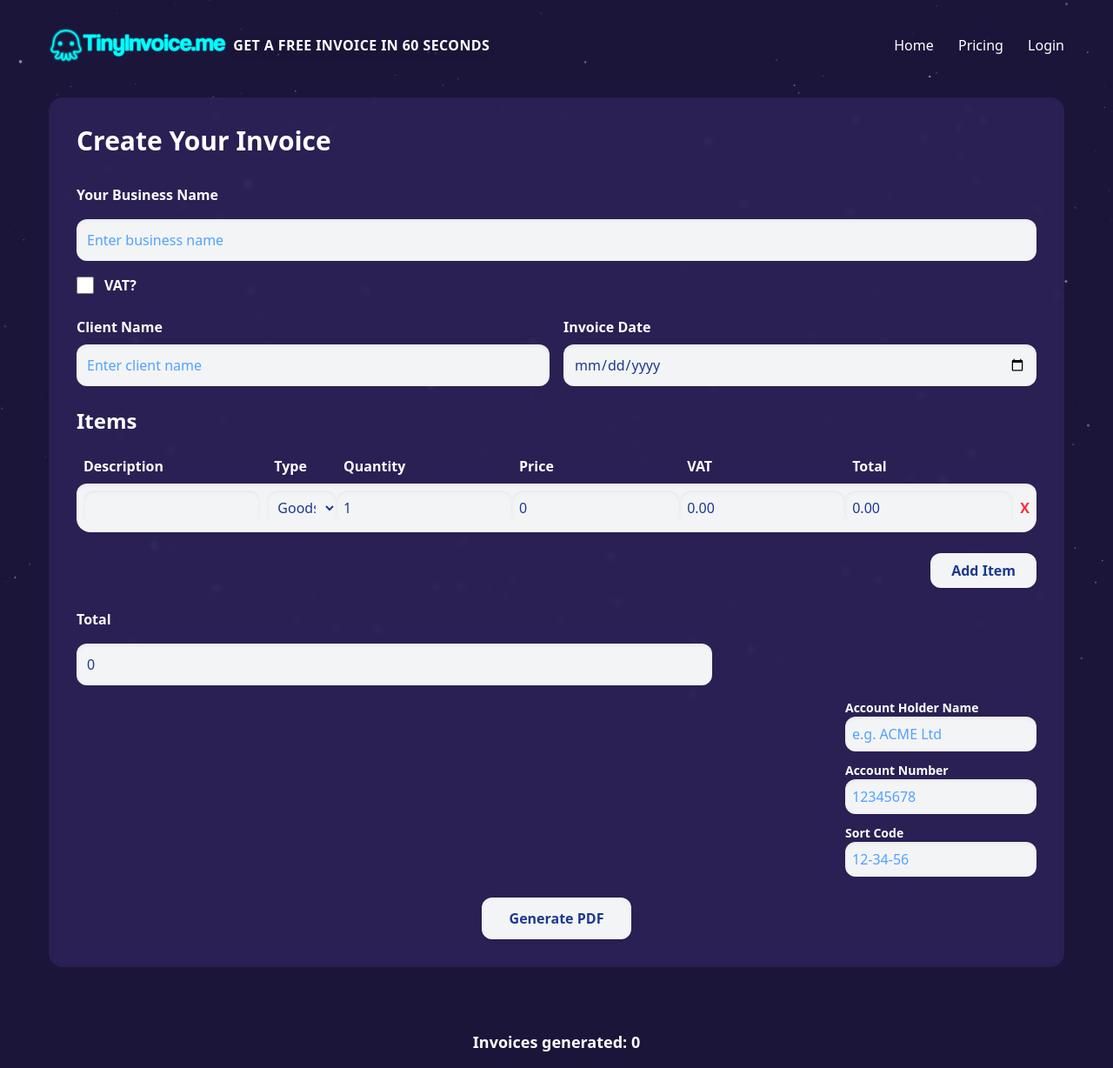
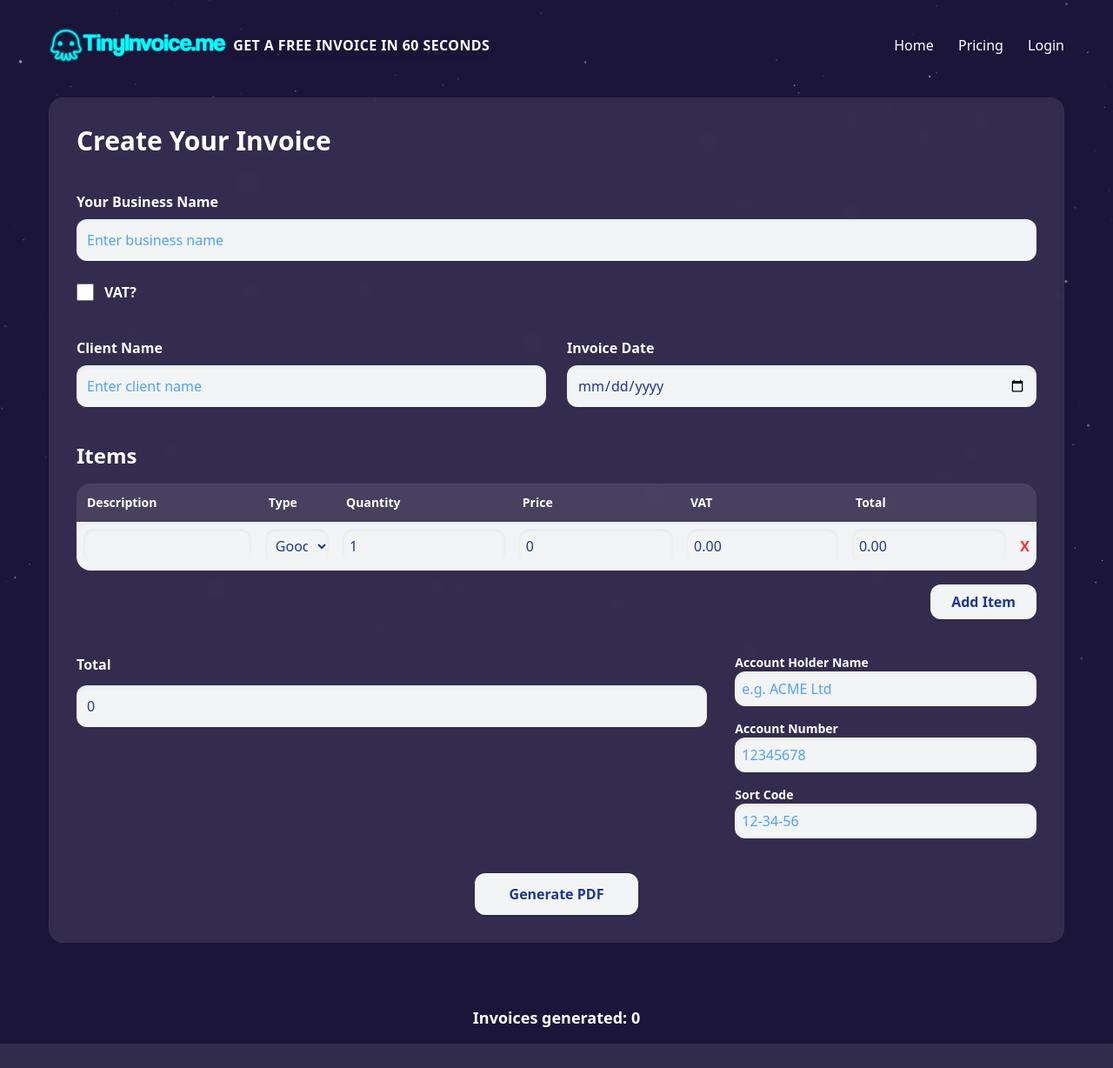
Before and after one commit to funktotheface/tinyinvoice, a Flask app: page / in a window 1280 px wide. Shown: the whole page at 87% size. After the commit the page ends 1200 px from the top, so only its background shows below. Run offline with Flask 3, Linux system fonts and the light colour scheme; style sheets or scripts are compiled from the project's sources; parts of the project's set-up code (start-up, migrations or seed data) failed here and were passed over.

Commit message:
overhaul form layout

```diff
--- a/static/css/output.css
+++ b/static/css/output.css
@@ -13,11 +13,15 @@
     --color-blue-300: oklch(80.9% 0.105 251.813);
     --color-blue-400: oklch(70.7% 0.165 254.624);
     --color-blue-500: oklch(62.3% 0.214 259.815);
+    --color-blue-600: oklch(54.6% 0.245 262.881);
+    --color-blue-700: oklch(48.8% 0.243 264.376);
     --color-blue-900: oklch(37.9% 0.146 265.522);
     --color-gray-100: oklch(96.7% 0.003 264.542);
     --color-gray-300: oklch(87.2% 0.01 258.338);
+    --color-gray-400: oklch(70.7% 0.022 261.325);
     --color-white: #fff;
     --spacing: 0.25rem;
+    --container-5xl: 64rem;
     --container-7xl: 80rem;
     --text-sm: 0.875rem;
     --text-sm--line-height: calc(1.25 / 0.875);
@@ -36,10 +40,13 @@
     --font-weight-bold: 700;
     --tracking-wide: 0.025em;
     --radius-md: 0.375rem;
+    --radius-lg: 0.5rem;
     --radius-xl: 0.75rem;
     --radius-2xl: 1rem;
     --drop-shadow-lg: 0 4px 4px rgb(0 0 0 / 0.15);
     --ease-out: cubic-bezier(0, 0, 0.2, 1);
+    --blur-sm: 8px;
+    --blur-md: 12px;
     --default-transition-duration: 150ms;
     --default-transition-timing-function: cubic-bezier(0.4, 0, 0.2, 1);
     --default-font-family: var(--font-sans);
@@ -225,29 +223,14 @@
   .row-start-2 {
     grid-row-start: 2;
   }
-  .container {
-    width: 100%;
-    @media (width >= 40rem) {
-      max-width: 40rem;
-    }
-    @media (width >= 48rem) {
-      max-width: 48rem;
-    }
-    @media (width >= 64rem) {
-      max-width: 64rem;
-    }
-    @media (width >= 80rem) {
-      max-width: 80rem;
-    }
-    @media (width >= 96rem) {
-      max-width: 96rem;
-    }
-  }
   .mx-auto {
     margin-inline: auto;
   }
   .mt-2 {
     margin-top: calc(var(--spacing) * 2);
+  }
+  .mt-4 {
+    margin-top: calc(var(--spacing) * 4);
   }
   .mt-8 {
     margin-top: calc(var(--spacing) * 8);
@@ -255,11 +238,17 @@
   .mb-0 {
     margin-bottom: calc(var(--spacing) * 0);
   }
+  .mb-1 {
+    margin-bottom: calc(var(--spacing) * 1);
+  }
   .mb-4 {
     margin-bottom: calc(var(--spacing) * 4);
   }
   .mb-8 {
     margin-bottom: calc(var(--spacing) * 8);
+  }
+  .mb-10 {
+    margin-bottom: calc(var(--spacing) * 10);
   }
   .block {
     display: block;
@@ -323,6 +312,12 @@
   }
   .gap-4 {
     gap: calc(var(--spacing) * 4);
+  }
+  .gap-6 {
+    gap: calc(var(--spacing) * 6);
+  }
+  .gap-8 {
+    gap: calc(var(--spacing) * 8);
   }
   .space-y-2 {
     :where(& > :not(:last-child)) {
@@ -352,6 +347,13 @@
       margin-block-end: calc(calc(var(--spacing) * 6) * calc(1 - var(--tw-space-y-reverse)));
     }
   }
+  .space-y-10 {
+    :where(& > :not(:last-child)) {
+      --tw-space-y-reverse: 0;
+      margin-block-start: calc(calc(var(--spacing) * 10) * var(--tw-space-y-reverse));
+      margin-block-end: calc(calc(var(--spacing) * 10) * calc(1 - var(--tw-space-y-reverse)));
+    }
+  }
   .space-x-2 {
     :where(& > :not(:last-child)) {
       --tw-space-x-reverse: 0;
@@ -413,22 +430,16 @@
   .bg-white {
     background-color: var(--color-white);
   }
-  .bg-white\/0 {
-    background-color: color-mix(in srgb, #fff 0%, transparent);
-    @supports (color: color-mix(in lab, red, red)) {
-      background-color: color-mix(in oklab, var(--color-white) 0%, transparent);
-    }
-  }
-  .bg-white\/2 {
-    background-color: color-mix(in srgb, #fff 2%, transparent);
-    @supports (color: color-mix(in lab, red, red)) {
-      background-color: color-mix(in oklab, var(--color-white) 2%, transparent);
-    }
-  }
   .bg-white\/6 {
     background-color: color-mix(in srgb, #fff 6%, transparent);
     @supports (color: color-mix(in lab, red, red)) {
       background-color: color-mix(in oklab, var(--color-white) 6%, transparent);
+    }
+  }
+  .bg-white\/10 {
+    background-color: color-mix(in srgb, #fff 10%, transparent);
+    @supports (color: color-mix(in lab, red, red)) {
+      background-color: color-mix(in oklab, var(--color-white) 10%, transparent);
     }
   }
   .p-0 {
@@ -461,8 +469,8 @@
   .px-8 {
     padding-inline: calc(var(--spacing) * 8);
   }
-  .py-0 {
-    padding-block: calc(var(--spacing) * 0);
+  .px-10 {
+    padding-inline: calc(var(--spacing) * 10);
   }
   .py-2 {
     padding-block: calc(var(--spacing) * 2);
@@ -562,6 +594,16 @@
   }
   .backdrop-blur-\[3px\] {
     --tw-backdrop-blur: blur(3px);
+    -webkit-backdrop-filter: var(--tw-backdrop-blur,) var(--tw-backdrop-brightness,) var(--tw-backdrop-contrast,) var(--tw-backdrop-grayscale,) var(--tw-backdrop-hue-rotate,) var(--tw-backdrop-invert,) var(--tw-backdrop-opacity,) var(--tw-backdrop-saturate,) var(--tw-backdrop-sepia,);
+    backdrop-filter: var(--tw-backdrop-blur,) var(--tw-backdrop-brightness,) var(--tw-backdrop-contrast,) var(--tw-backdrop-grayscale,) var(--tw-backdrop-hue-rotate,) var(--tw-backdrop-invert,) var(--tw-backdrop-opacity,) var(--tw-backdrop-saturate,) var(--tw-backdrop-sepia,);
+  }
+  .backdrop-blur-md {
+    --tw-backdrop-blur: blur(var(--blur-md));
+    -webkit-backdrop-filter: var(--tw-backdrop-blur,) var(--tw-backdrop-brightness,) var(--tw-backdrop-contrast,) var(--tw-backdrop-grayscale,) var(--tw-backdrop-hue-rotate,) var(--tw-backdrop-invert,) var(--tw-backdrop-opacity,) var(--tw-backdrop-saturate,) var(--tw-backdrop-sepia,);
+    backdrop-filter: var(--tw-backdrop-blur,) var(--tw-backdrop-brightness,) var(--tw-backdrop-contrast,) var(--tw-backdrop-grayscale,) var(--tw-backdrop-hue-rotate,) var(--tw-backdrop-invert,) var(--tw-backdrop-opacity,) var(--tw-backdrop-saturate,) var(--tw-backdrop-sepia,);
+  }
+  .backdrop-blur-sm {
+    --tw-backdrop-blur: blur(var(--blur-sm));
     -webkit-backdrop-filter: var(--tw-backdrop-blur,) var(--tw-backdrop-brightness,) var(--tw-backdrop-contrast,) var(--tw-backdrop-grayscale,) var(--tw-backdrop-hue-rotate,) var(--tw-backdrop-invert,) var(--tw-backdrop-opacity,) var(--tw-backdrop-saturate,) var(--tw-backdrop-sepia,);
     backdrop-filter: var(--tw-backdrop-blur,) var(--tw-backdrop-brightness,) var(--tw-backdrop-contrast,) var(--tw-backdrop-grayscale,) var(--tw-backdrop-hue-rotate,) var(--tw-backdrop-invert,) var(--tw-backdrop-opacity,) var(--tw-backdrop-saturate,) var(--tw-backdrop-sepia,);
   }
@@ -656,6 +710,11 @@
   .sm\:w-auto {
     @media (width >= 40rem) {
       width: auto;
+    }
+  }
+  .sm\:grid-cols-2 {
+    @media (width >= 40rem) {
+      grid-template-columns: repeat(2, minmax(0, 1fr));
     }
   }
   .sm\:space-y-0 {
@@ -738,26 +812,6 @@
       justify-self: flex-end;
     }
   }
-}
-@property --tw-rotate-x {
-  syntax: "*";
-  inherits: false;
-}
-@property --tw-rotate-y {
-  syntax: "*";
-  inherits: false;
-}
-@property --tw-rotate-z {
-  syntax: "*";
-  inherits: false;
-}
-@property --tw-skew-x {
-  syntax: "*";
-  inherits: false;
-}
-@property --tw-skew-y {
-  syntax: "*";
-  inherits: false;
 }
 @property --tw-space-y-reverse {
   syntax: "*";
@@ -952,11 +1006,6 @@
 @layer properties {
   @supports ((-webkit-hyphens: none) and (not (margin-trim: inline))) or ((-moz-orient: inline) and (not (color:rgb(from red r g b)))) {
     *, ::before, ::after, ::backdrop {
-      --tw-rotate-x: initial;
-      --tw-rotate-y: initial;
-      --tw-rotate-z: initial;
-      --tw-skew-x: initial;
-      --tw-skew-y: initial;
       --tw-space-y-reverse: 0;
       --tw-space-x-reverse: 0;
       --tw-border-style: solid;
--- a/templates/index.html
+++ b/templates/index.html
@@ -3,105 +3,166 @@
     {% block content %}
        <div id="particles-js"></div>
 
+<div class="myContent max-w-7xl mx-auto p-8 rounded-2xl bg-white/10 backdrop-blur-sm text-white">
 
-    <div class="myContent max-w-8xl mx-auto rounded-2xl bg-white/6 backdrop-blur-[3px] backdrop-saturate-150 text-white p-8">
-      <h2 class="text-3xl font-bold mb-8 text-center sm:text-left">Create Your Invoice</h2>
+  <h2 class="text-3xl font-bold mb-10 text-center sm:text-left">Create Your Invoice</h2>
 
-      <form action="/generate" method="POST" id="invoice-form" class="space-y-6">
+  <form action="/generate" method="POST" id="invoice-form" class="space-y-10">
 
     <!-- Business Info -->
-        <div class="space-y-4">
+    <div class="space-y-6">
+      <div class="space-y-2">
         <label class="block font-semibold">Your Business Name</label>
-          <input type="text" name="business_name" class="w-full p-3 rounded-xl bg-gray-100 text-blue-900 shadow-inner placeholder-blue-400 focus:outline-none focus:ring-2 focus:ring-blue-300" placeholder="Enter business name" required>
+        <input type="text" name="business_name"
+               class="w-full p-3 rounded-xl bg-gray-100 text-blue-900 placeholder-blue-400 shadow-inner focus:outline-none focus:ring-2 focus:ring-blue-300"
+               placeholder="Enter business name" required>
+      </div>
 
       <div class="flex items-center space-x-3">
         <input type="checkbox" id="vat-toggle" class="h-5 w-5 accent-blue-900">
-            <label for="vat-toggle" class="font-semibold text-white">VAT?</label>
+        <label for="vat-toggle" class="font-semibold">VAT?</label>
       </div>
     </div>
 
-<div class="space-y-4 sm:flex sm:space-x-4 sm:space-y-0">
-  <div class="flex-1 space-y-2">
+    <!-- Client Name & Date -->
+    <div class="grid grid-cols-1 sm:grid-cols-2 gap-6">
+      <div class="space-y-2">
         <label class="block font-semibold">Client Name</label>
         <input type="text" name="client_name"
-           class="w-full p-3 rounded-xl bg-gray-100 text-blue-900 shadow-inner placeholder-blue-400 focus:outline-none focus:ring-2 focus:ring-blue-300"
+               class="w-full p-3 rounded-xl bg-gray-100 text-blue-900 placeholder-blue-400 shadow-inner focus:outline-none focus:ring-2 focus:ring-blue-300"
                placeholder="Enter client name" required>
       </div>
-  <div class="flex-1 space-y-2">
+
+      <div class="space-y-2">
         <label class="block font-semibold">Invoice Date</label>
         <input type="date" name="invoice_date"
-           class="w-full p-3 rounded-xl bg-gray-100 text-blue-900 shadow-inner placeholder-blue-400 focus:outline-none focus:ring-2 focus:ring-blue-300"
+               class="w-full p-3 rounded-xl bg-gray-100 text-blue-900 placeholder-blue-400 shadow-inner focus:outline-none focus:ring-2 focus:ring-blue-300"
                required>
       </div>
     </div>
 
-        <!-- Items Table -->
-        <h2 class="text-2xl font-semibold mb-4 text-white">Items</h2>
-        <div class="overflow-hidden rounded-2xl p-0">
-          <table class="w-full mb-0" id="items-table">
-            <thead class="rounded-t-xl">
-              <tr class="rounded-2xl">
-                <th class="text-left p-2">Description</th>
-                <th class="text-left p-2">Type</th>
-                <th class="text-left p-2">Quantity</th>
-                <th class="text-left p-2">Price</th>
-                <th class="text-left p-2">VAT</th>
-                <th class="text-left p-2">Total</th>
-                <th class="p-2"></th>
+    <!-- Items -->
+    <div>
+      <h2 class="text-2xl font-semibold mb-4">Items</h2>
+
+      <div class="rounded-2xl overflow-hidden">
+        <table class="w-full" id="items-table">
+          <thead>
+            <tr class="bg-white/10">
+              <th class="p-3 text-left text-sm font-semibold">Description</th>
+              <th class="p-3 text-left text-sm font-semibold">Type</th>
+              <th class="p-3 text-left text-sm font-semibold">Quantity</th>
+              <th class="p-3 text-left text-sm font-semibold">Price</th>
+              <th class="p-3 text-left text-sm font-semibold">VAT</th>
+              <th class="p-3 text-left text-sm font-semibold">Total</th>
+              <th class="p-3"></th>
             </tr>
           </thead>
+
           <tbody>
             <tr class="bg-gray-100 rounded-xl shadow-inner">
-                <td class="first:rounded-l-xl last:rounded-r-xl p-2"><input type="text" name="item_description[]" class="border-none p-2 rounded-xl w-full bg-gray-100 text-blue-900 placeholder-blue-400 shadow-inner" required></td>
-                <td>
-                  <select name="item_type[]" class="border-none p-2 rounded-xl w-full bg-gray-100 text-blue-900 shadow-inner">
+              <td class="p-2">
+                <input type="text" name="item_description[]"
+                       class="w-full p-2 rounded-xl bg-gray-100 text-blue-900 placeholder-blue-400 shadow-inner border-none"
+                       required>
+              </td>
+
+              <td class="p-2">
+                <select name="item_type[]"
+                        class="w-full p-2 rounded-xl bg-gray-100 text-blue-900 shadow-inner border-none">
                   <option value="goods" selected>Goods</option>
                   <option value="service">Service</option>
                 </select>
               </td>
-                <td><input type="number" name="item_quantity[]" class="border-none p-2 rounded-xl w-full bg-gray-100 text-blue-900 shadow-inner" value="1" min="1" required></td>
-                <td><input type="number" name="item_price[]" class="border-none p-2 rounded-xl w-full bg-gray-100 text-blue-900 shadow-inner" value="0" min="0" step="0.01" required></td>
-                <td><input type="text" name="item_vat[]" class="border-none p-2 rounded-xl w-full vat-cell bg-gray-100 text-blue-900 shadow-inner" readonly value="0.00"></td>
-                <td><input type="text" name="item_total[]" class="border-none p-2 rounded-xl w-full line-total bg-gray-100 text-blue-900 shadow-inner" readonly value="0.00"></td>
-                <td class="first:rounded-l-xl last:rounded-r-xl p-2"><button type="button" class="text-red-500 remove-item font-bold">X</button></td>
+
+              <td class="p-2">
+                <input type="number" name="item_quantity[]"
+                       class="w-full p-2 rounded-xl bg-gray-100 text-blue-900 shadow-inner border-none"
+                       value="1" min="1" required>
+              </td>
+
+              <td class="p-2">
+                <input type="number" name="item_price[]"
+                       class="w-full p-2 rounded-xl bg-gray-100 text-blue-900 shadow-inner border-none"
+                       value="0" min="0" step="0.01" required>
+              </td>
+
+              <td class="p-2">
+                <input type="text" name="item_vat[]"
+                       class="w-full p-2 rounded-xl bg-gray-100 text-blue-900 shadow-inner vat-cell border-none"
+                       readonly value="0.00">
+              </td>
+
+              <td class="p-2">
+                <input type="text" name="item_total[]"
+                       class="w-full p-2 rounded-xl bg-gray-100 text-blue-900 shadow-inner line-total border-none"
+                       readonly value="0.00">
+              </td>
+
+              <td class="p-2">
+                <button type="button" class="text-red-500 font-bold remove-item">X</button>
+              </td>
             </tr>
           </tbody>
         </table>
       </div>
 
-        <div class="flex justify-center lg:justify-end"><button type="button" class="bg-gray-100 text-blue-900 px-6 py-2 rounded-xl shadow hover:shadow-md transition font-semibold hover:bg-green-300" id="add-item">Add Item</button></div>
-
-        <!-- Summary: Total left (2/3) and bank details right (1/3) on large screens; stacked on small screens -->
-        <div class="grid grid-cols-1 lg:grid-cols-3 gap-4 items-start">
-          <div class="col-start-1 row-start-1 lg:col-span-2">
-            <div class="space-y-4">
-              <label class="block font-semibold">Total</label>
-              <input type="text" id="total" name="total" class="w-full p-3 rounded-xl bg-gray-100 text-blue-900 shadow-inner placeholder-blue-400 focus:outline-none focus:ring-2 focus:ring-blue-300" readonly value="0">
+      <div class="flex justify-center lg:justify-end mt-4">
+        <button type="button" id="add-item"
+                class="px-6 py-2 bg-gray-100 text-blue-900 rounded-xl font-semibold shadow hover:bg-green-300 transition">
+          Add Item
+        </button>
       </div>
     </div>
 
-          <div class="col-start-1 lg:col-start-3 row-start-2 lg:row-start-2 lg:justify-self-end">
-            <div class="space-y-3 w-full bank-column">
+    <!-- Summary -->
+    <div class="grid grid-cols-1 lg:grid-cols-3 gap-8">
+
+      <!-- Total -->
+      <div class="lg:col-span-2 space-y-3">
+        <label class="block font-semibold">Total</label>
+        <input type="text" id="total" name="total"
+               class="w-full p-3 rounded-xl bg-gray-100 text-blue-900 placeholder-blue-400 shadow-inner focus:ring-2 focus:ring-blue-300"
+               readonly value="0">
+      </div>
+
+      <!-- Bank Details -->
+      <div class="space-y-4">
         <div>
           <label class="block font-semibold text-sm">Account Holder Name</label>
-                <input type="text" name="bank_account_holder" class="w-full p-2 rounded-xl bg-gray-100 text-blue-900 shadow-inner placeholder-blue-400 focus:outline-none focus:ring-2 focus:ring-blue-300" placeholder="e.g. ACME Ltd">
+          <input type="text" name="bank_account_holder"
+                 class="w-full p-2 rounded-xl bg-gray-100 text-blue-900 placeholder-blue-400 shadow-inner focus:ring-2 focus:ring-blue-300"
+                 placeholder="e.g. ACME Ltd">
         </div>
+
         <div>
           <label class="block font-semibold text-sm">Account Number</label>
-                <input type="text" name="bank_account_number" class="w-full p-2 rounded-xl bg-gray-100 text-blue-900 shadow-inner placeholder-blue-400 focus:outline-none focus:ring-2 focus:ring-blue-300" placeholder="12345678">
+          <input type="text" name="bank_account_number"
+                 class="w-full p-2 rounded-xl bg-gray-100 text-blue-900 placeholder-blue-400 shadow-inner focus:ring-2 focus:ring-blue-300"
+                 placeholder="12345678">
         </div>
+
         <div>
           <label class="block font-semibold text-sm">Sort Code</label>
-                <input type="text" name="bank_sort_code" class="w-full p-2 rounded-xl bg-gray-100 text-blue-900 shadow-inner placeholder-blue-400 focus:outline-none focus:ring-2 focus:ring-blue-300" placeholder="12-34-56">
-              </div>
-            </div>
+          <input type="text" name="bank_sort_code"
+                 class="w-full p-2 rounded-xl bg-gray-100 text-blue-900 placeholder-blue-400 shadow-inner focus:ring-2 focus:ring-blue-300"
+                 placeholder="12-34-56">
         </div>
       </div>
 
-        <div class="flex justify-center"><button type="submit" class="sm:w-auto bg-gray-100 text-blue-900 px-8 py-3 rounded-xl shadow hover:shadow-md font-semibold transition hover:bg-green-300">Generate
-            PDF</button></div>
+    </div>
+
+    <!-- Submit -->
+    <div class="flex justify-center">
+      <button type="submit"
+              class="px-10 py-3 bg-gray-100 text-blue-900 rounded-xl font-semibold shadow hover:bg-green-300 transition">
+        Generate PDF
+      </button>
+    </div>
+
   </form>
 </div>
+
     {% endblock %}
 
     {% block scripts %}
```
Also changed, not shown: other parts of static/css/output.css (+72 -18 lines), instance/tinyinvoice.db. Lines whose indentation alone changed are shown as unchanged.
